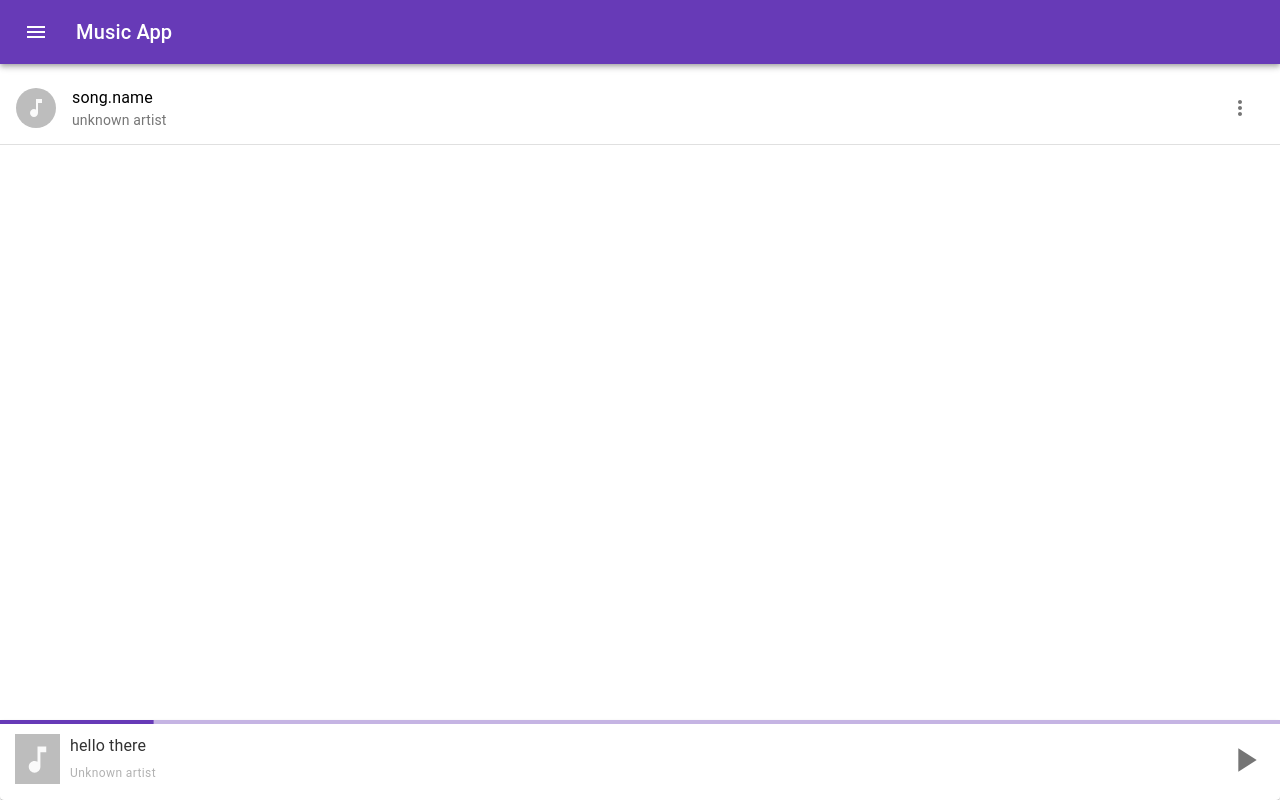
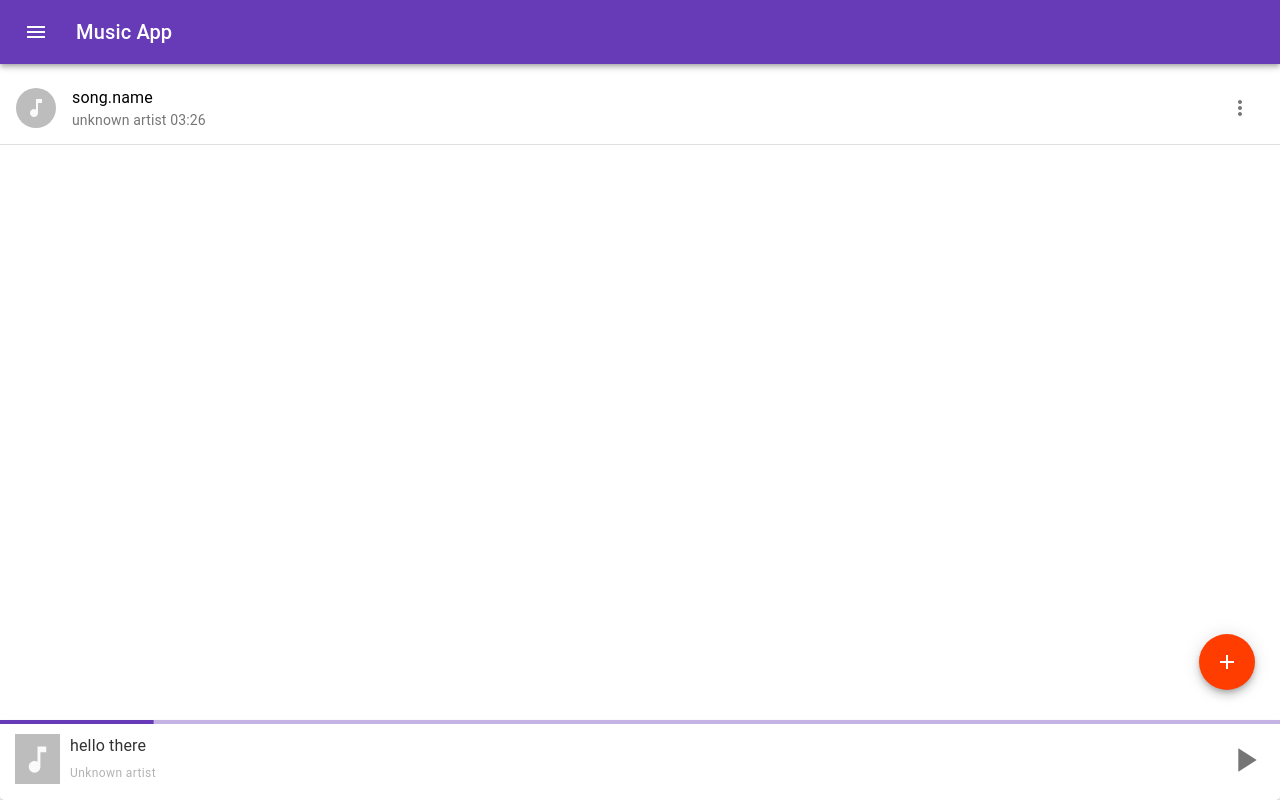
Before and after one commit to james-muriithi/music-app, a Gatsby site: page / in a window 1280 px wide. Built offline with nearby package versions, Linux system fonts and the light colour scheme; Gatsby itself is replaced by a stand-in of ours; a web font is replaced by a local one.

Commit message:
added fab button

```diff
--- a/package.json
+++ b/package.json
@@ -1,5 +1,5 @@
 {
-    "name": "Music-App",
+    "name": "music-app",
     "private": true,
     "description": "A simple reactjs, gatsby project to listen to local music.",
     "version": "0.1.0",
--- /dev/null
+++ b/src/components/fab/AddSong.js
@@ -0,0 +1,35 @@
+import React from "react"
+import Fab from "@material-ui/core/Fab"
+import AddIcon from "@material-ui/icons/Add"
+import { makeStyles } from "@material-ui/core"
+
+const useStyles = makeStyles(theme => ({
+  root: {
+    position: "fixed",
+    bottom: "110px",
+    right: "25px",
+    zIndex: 3000,
+  },
+}))
+
+export default function AddSong() {
+  const classes = useStyles()
+  return (
+    <Fab
+      color="secondary"
+      aria-label="Add"
+      component="label"
+      htmlFor="song-input"
+      className={classes.root}
+    >
+      <input
+        style={{ display: "none" }}
+        id="song-input"
+        type="file"
+        multiple
+        accept="audio/mp3,audio/m4a"
+      />
+      <AddIcon />
+    </Fab>
+  )
+}
--- a/src/components/song/Song.js
+++ b/src/components/song/Song.js
@@ -28,7 +28,10 @@ export default function Song() {
             <MusicNote />
           </Avatar>
         </ListItemAvatar>
-        <ListItemText primary={`song.name`} secondary={"unknown artist"} />
+        <ListItemText
+          primary={`song.name`}
+          secondary={`unknown artist 03:26`}
+        />
         <ListItemSecondaryAction>
           <IconButton aria-label="Delete" onClick={handleIconClick}>
             <MoreVert />
@@ -42,13 +45,13 @@ export default function Song() {
         onClose={() => setAnchorEl(null)}
       >
         <MenuItem>
-                  <PlayIcon color='primary' /> Play next
+          <PlayIcon color="primary" /> Play next
         </MenuItem>
         <MenuItem>
-          <PlusIcon color='primary' /> Add to playlist
+          <PlusIcon color="primary" /> Add to playlist
         </MenuItem>
         <MenuItem>
-                  <DeleteIcon color='secondary' /> Delete
+          <DeleteIcon color="secondary" /> Delete
         </MenuItem>
       </Menu>
     </>
--- a/src/pages/index.js
+++ b/src/pages/index.js
@@ -6,12 +6,13 @@ import deepOrange from "@material-ui/core/colors/deepOrange"
 import Layout from "../components/layout"
 import BottomPlayer from "../components/bottomPlayer/BottomPlayer"
 import SongsList from "../components/songsList/SongsList"
+import AddSong from "../components/fab/AddSong"
 
 const IndexPage = () => {
   const muiTheme = createMuiTheme({
     palette: {
       primary: deepPurple,
-      secondary: deepOrange
+      secondary: deepOrange,
     },
   })
   return (
@@ -19,6 +20,7 @@ const IndexPage = () => {
       <Layout>
         <SongsList />
         <BottomPlayer />
+        <AddSong />
       </Layout>
     </MuiThemeProvider>
   )
```
